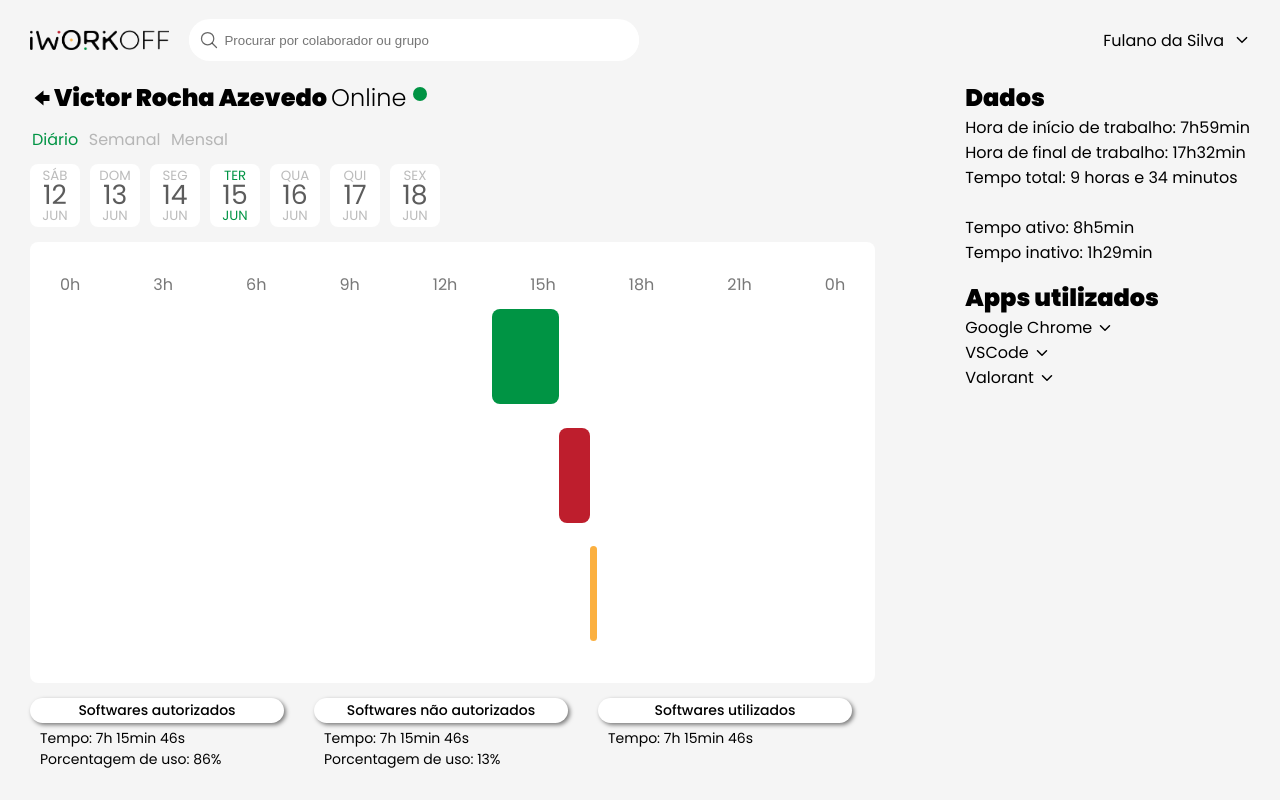
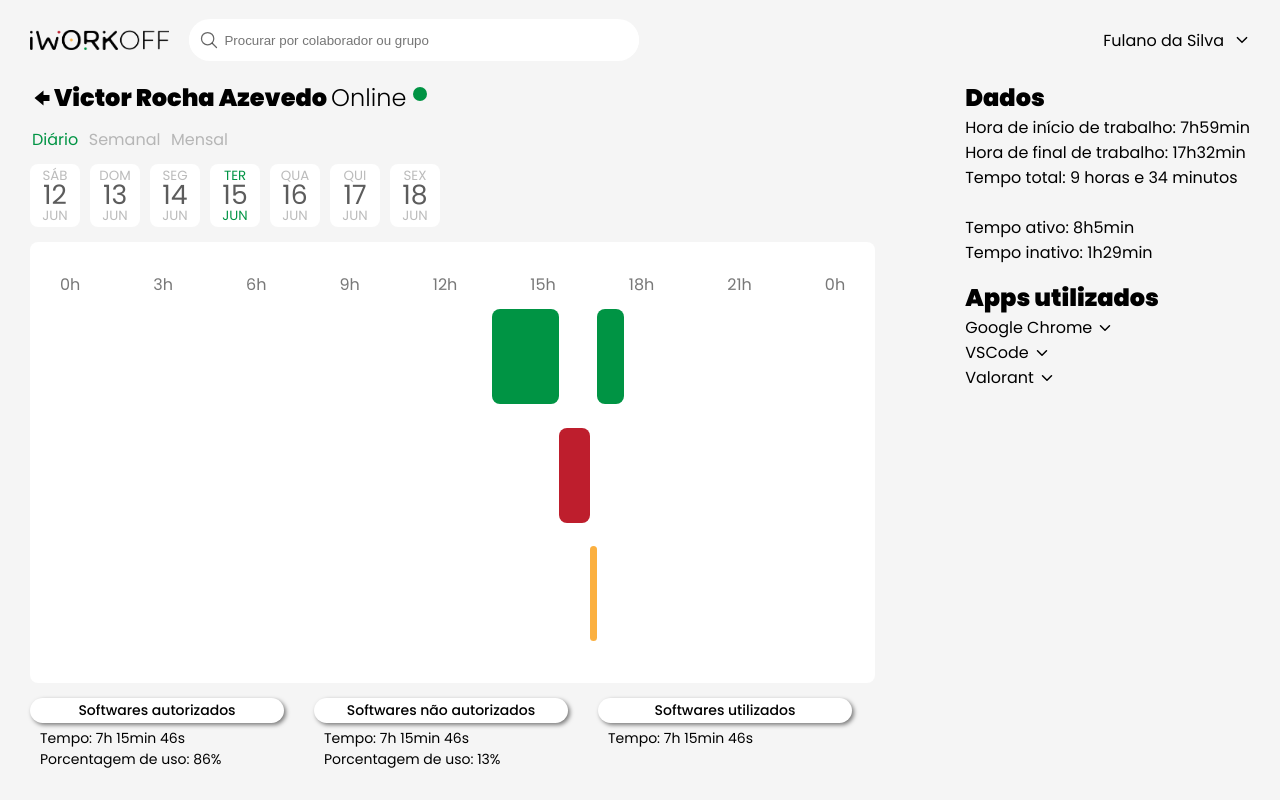
Before and after one commit to abnerjs/iworkoff, a React (Create React App) app: page /home in a window 1280 px wide. Built offline with nearby package versions, Linux system fonts and the light colour scheme.

Commit message:
chart agroupment final without sides

```diff
--- a/src/components/dataInfo/TimelineChart.jsx
+++ b/src/components/dataInfo/TimelineChart.jsx
@@ -19,10 +19,18 @@ function timeLine() {
     )
 }
 
-function timeMargin(initialTime) {
-    var diff = initialTime.getHours() * 60 * 60
-    diff += initialTime.getMinutes() * 60
-    diff += initialTime.getSeconds()
+function timeMargin(element, index) {
+    var diff = element[index].initialTime.getHours() * 60 * 60
+    diff += element[index].initialTime.getMinutes() * 60
+    diff += element[index].initialTime.getSeconds()
+
+    for (let i = 0; i < index; i++) {
+        diff -= element[i].initialTime.getHours() * 60 * 60
+        diff -= element[i].initialTime.getMinutes() * 60
+        diff -= element[i].initialTime.getSeconds()
+        diff -= element[i].diffMs
+    }
+
     return diff
 }
 
@@ -83,15 +91,19 @@ function rows(data) {
                         }}
                         key={index}
                     >
+                        {result[key].map((element, indexj) => {
+                            return (
+                                <div
+                                    className="bar"
+                                    style={{
+                                        width: (element.diffMs / 86400 * 100) + '%',
+                                        marginLeft: timeMargin(result[key], indexj) / 86400 * 100 + '%',
+                                    }}
+                                >
 
-                        <div
-                            className="bar"
-                            style={{
-                                width: (result[key][0].diffMs / 86400 * 100) + '%',
-                                marginLeft: timeMargin(result[key][0].initialTime) / 86400 * 100 + '%',
-                            }}
-                        >
-                        </div>
+                                </div>
+                            )
+                        })}
                         <div className='appInfo'>
                             <div className="app"> {key} </div>
                             <div className="timeInfo">{result[key][0].diff.toString()}</div>
@@ -105,19 +117,6 @@ function rows(data) {
 }
 
 export default props => {
-
-    const result = props.data.reduce(function (r, a) {
-        r[a.app] = r[a.app] || []
-        r[a.app].push(a)
-        return r
-    }, Object.create(null))
-
-    const keys = Object.keys(result)
-
-    keys.map((key, index) => {
-        console.log(result[key])
-    })
-
     return (
         <div className="timeline">
             {timeLine()}
--- a/src/fakeData/DatetimeInfo.jsx
+++ b/src/fakeData/DatetimeInfo.jsx
@@ -89,7 +89,7 @@ timeline.push({
     ),
     isAuth: false
 })
-tmpaux = "2021-06-01 16:25:21".split(/[- :]/)
+tmpaux = "2021-06-01 16:25:43".split(/[- :]/)
 tmpaux2 = "2021-06-01 17:13:42".split(/[- :]/)
 timeline.push({
     app: 'Google Chrome',
```
